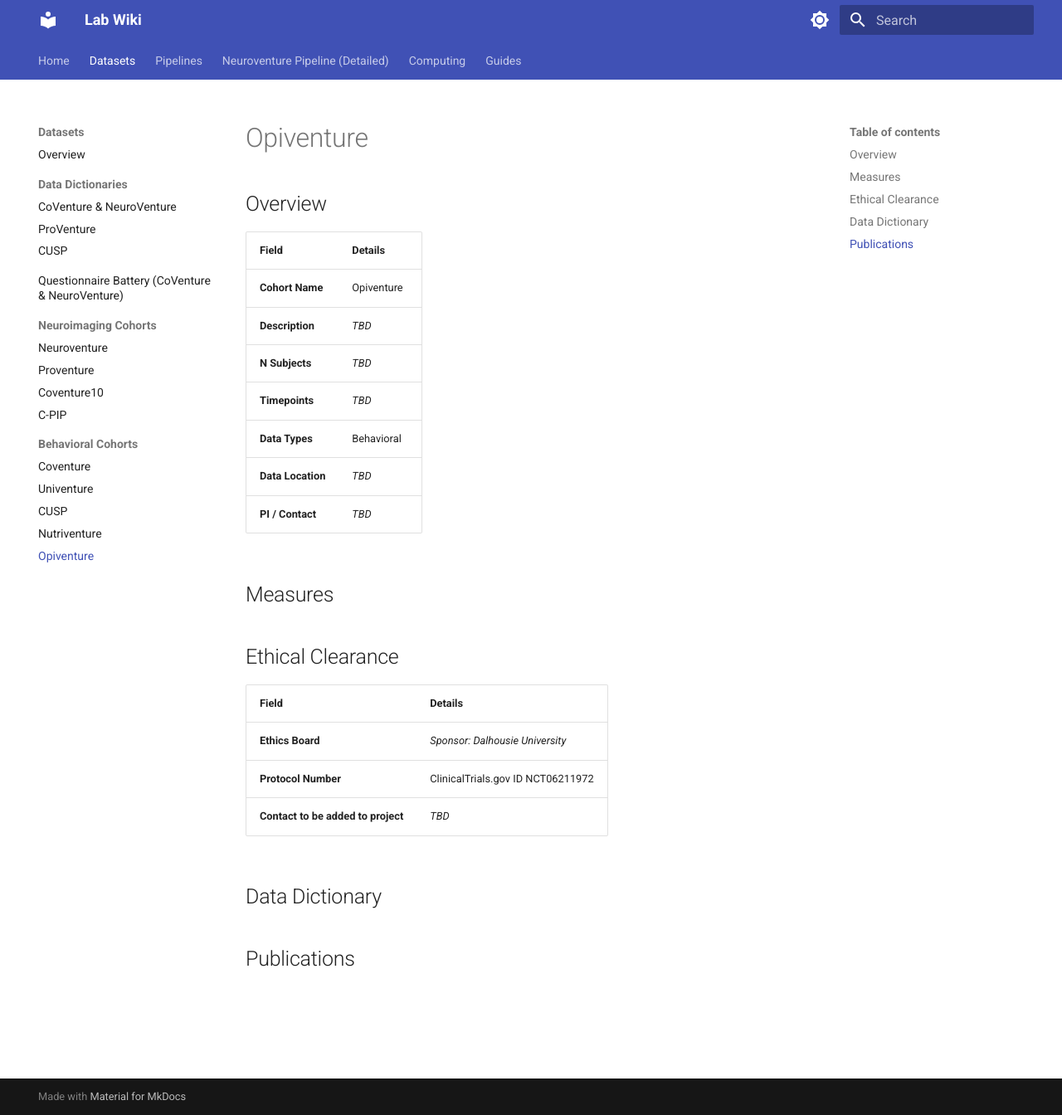
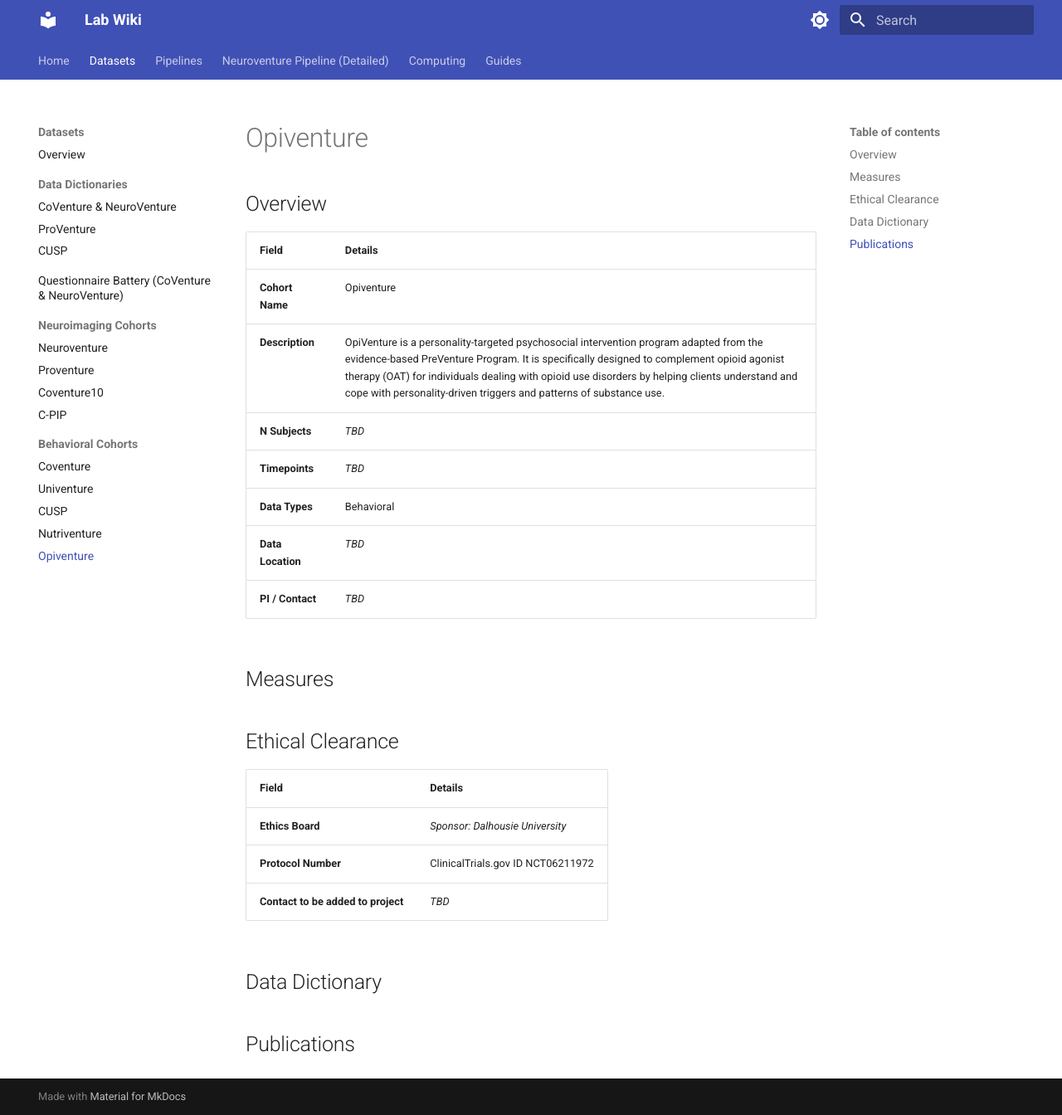
Before and after one commit to subhasriviswa/lab-wiki, an MkDocs documentation site: the page built from docs/datasets/behavioral/opiventure.md, in a window 1280 px wide and 1344 px high. Shown: the whole window at 83% size. Built offline with MkDocs 1.6.1 and Material for MkDocs 9.7.7, drawn with Linux system fonts in a browser that asks for light colours.

Commit message:
Enhance Opiventure cohort description
Updated the description of the Opiventure cohort to provide detailed information about its purpose and design.

```diff
--- a/docs/datasets/behavioral/opiventure.md
+++ b/docs/datasets/behavioral/opiventure.md
@@ -5,7 +5,7 @@
 | Field | Details |
 |-------|---------|
 | **Cohort Name** | Opiventure |
-| **Description** | *TBD* |
+| **Description** | OpiVenture is a personality-targeted psychosocial intervention program adapted from the evidence-based PreVenture Program. It is specifically designed to complement opioid agonist therapy (OAT) for individuals dealing with opioid use disorders by helping clients understand and cope with personality-driven triggers and patterns of substance use. |
 | **N Subjects** | *TBD* |
 | **Timepoints** | *TBD* |
 | **Data Types** | Behavioral |
```
